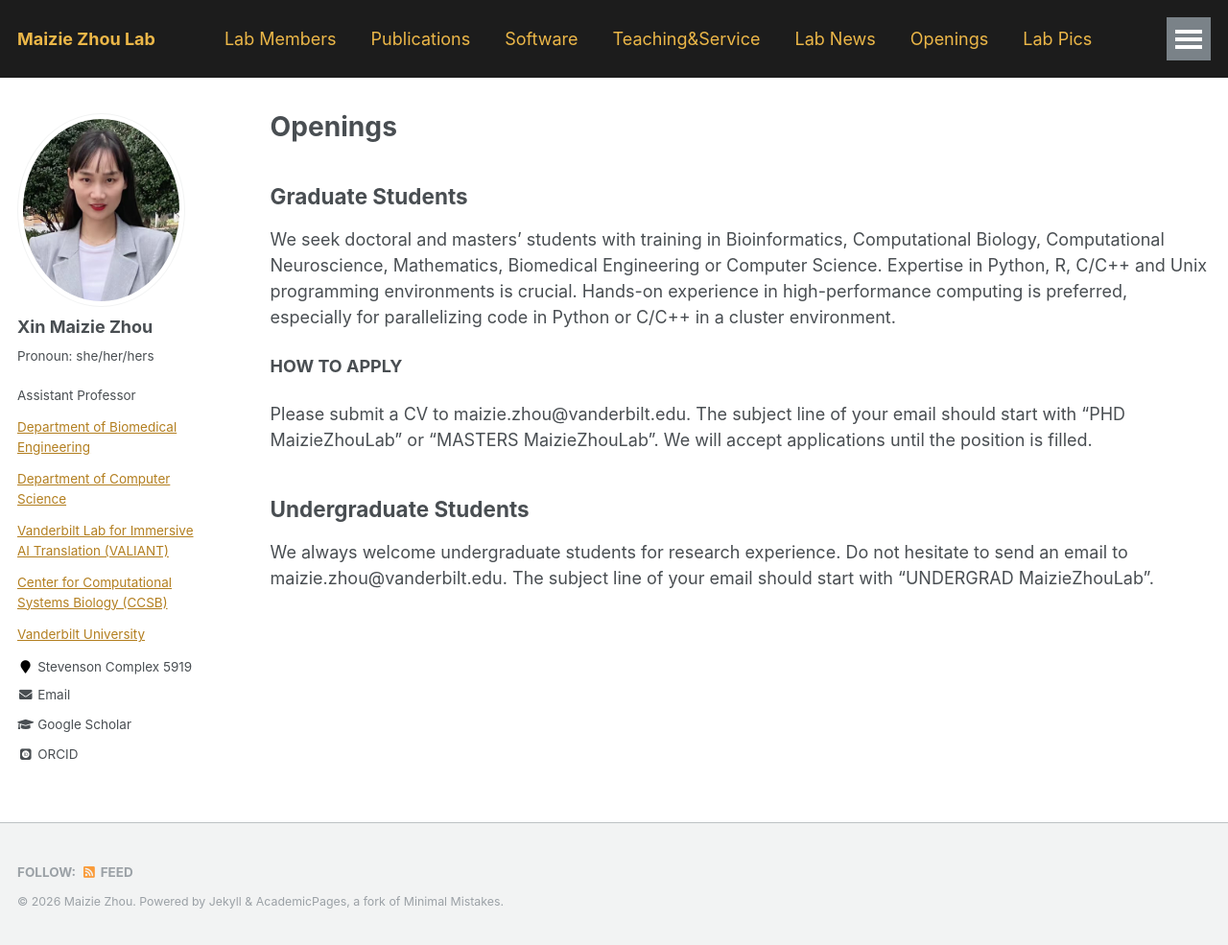
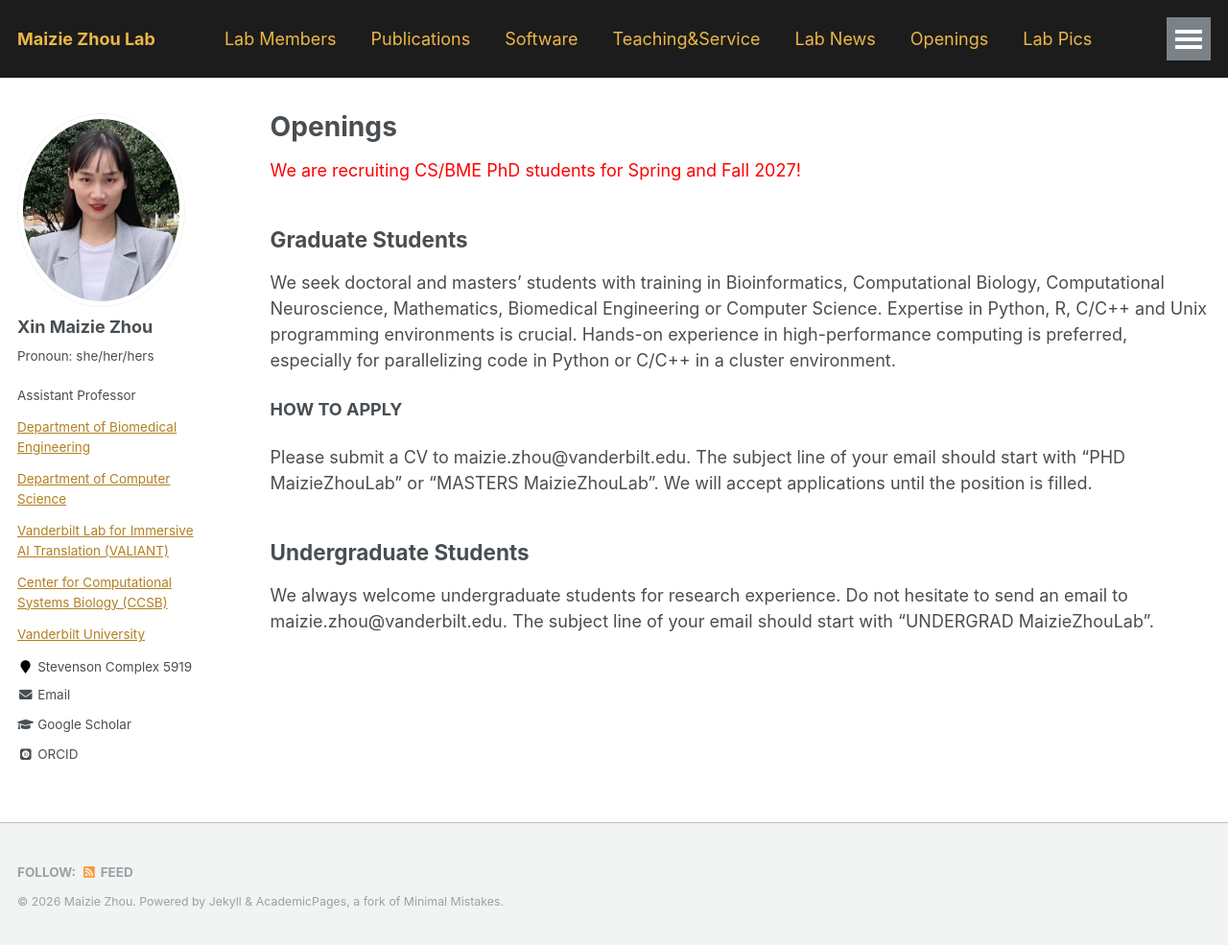
Before and after one commit to maiziezhoulab/Maiziezhoulab.github.io, a Jekyll site: the page built from _pages/Openings.md, in a window 1280 px wide and 985 px high. Shown: the whole window at 96% size. Built offline with Jekyll 4.4.1, drawn with Linux system fonts in a browser that asks for light colours; some web fonts are replaced.

Commit message:
Update Openings.md

```diff
--- a/_pages/Openings.md
+++ b/_pages/Openings.md
@@ -5,6 +5,7 @@ permalink: /Openings/
 author_profile: true
 ---
 
+<span style="color:red;">We are recruiting CS/BME PhD students for Spring and Fall 2027!</span>
 
 ## Graduate Students
 
```
